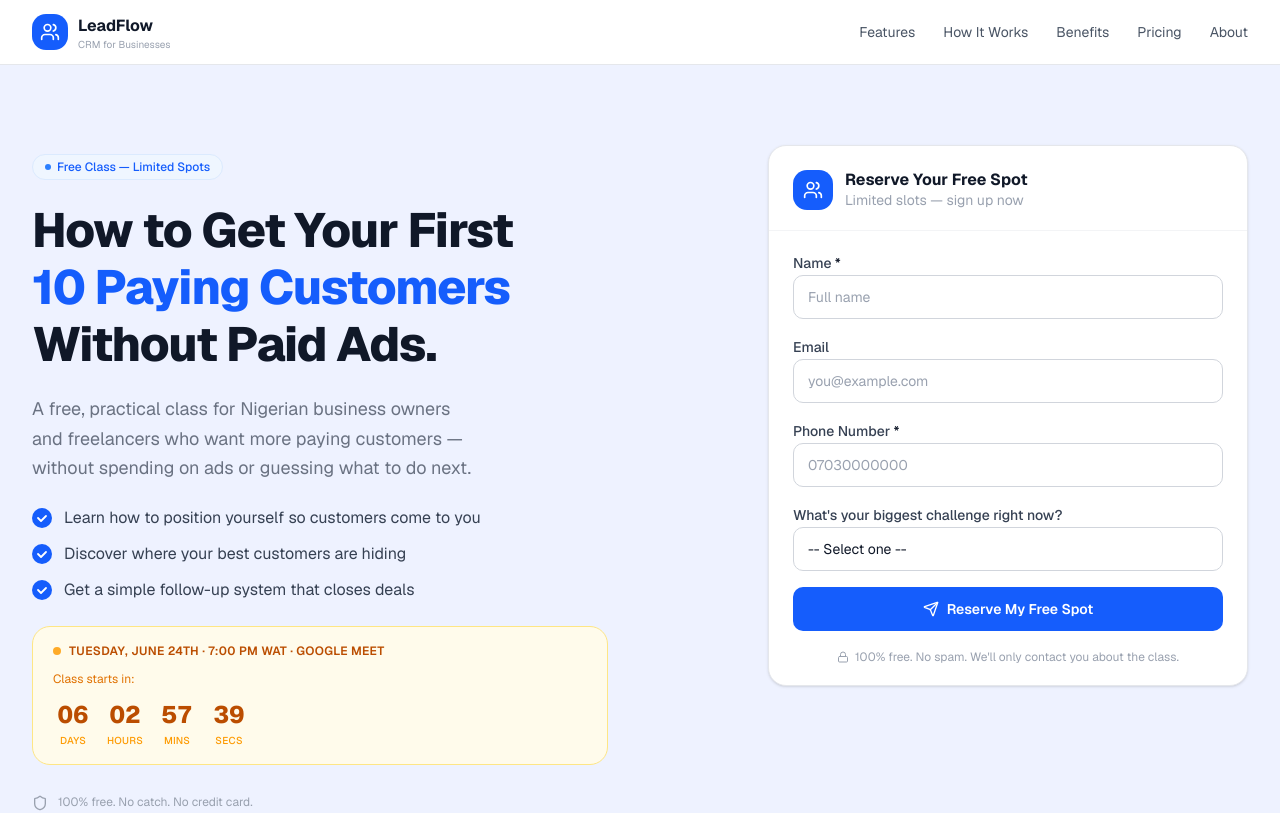
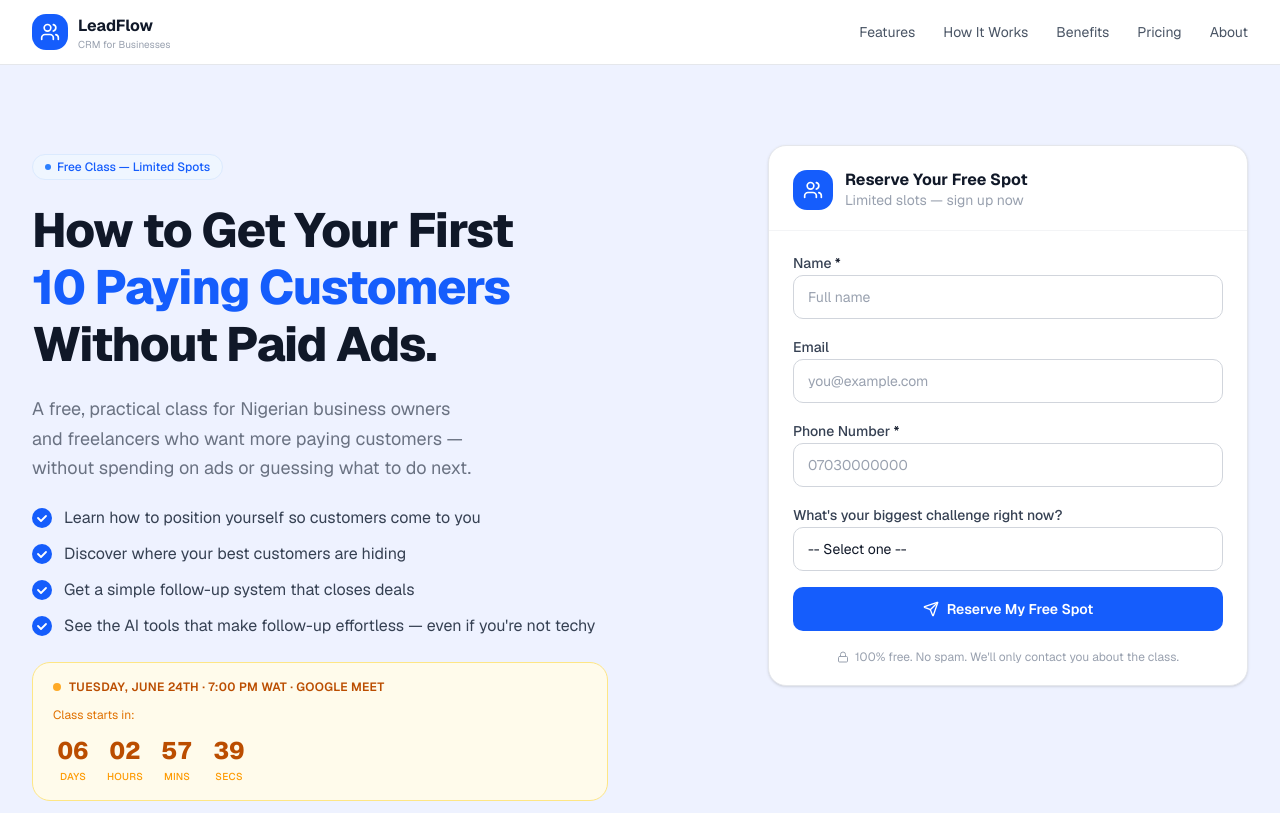
Before and after one commit to glmite25/leadflow, a Next.js app: page / in a window 1280 px wide. Shown: the top 813 px of the page. Built offline with nearby package versions, Linux system fonts and the light colour scheme; no server answers.

Commit message:
feat: add AI bonus bullet to landing page checklist

```diff
--- a/app/page.tsx
+++ b/app/page.tsx
@@ -80,6 +80,7 @@ export default function Home() {
                   'Learn how to position yourself so customers come to you',
                   'Discover where your best customers are hiding',
                   'Get a simple follow-up system that closes deals',
+                  'See the AI tools that make follow-up effortless — even if you\'re not techy',
                 ].map((item) => (
                   <li key={item} className="flex items-center gap-3">
                     <span className="size-5 rounded-full bg-blue-600 flex items-center justify-center shrink-0">
```
